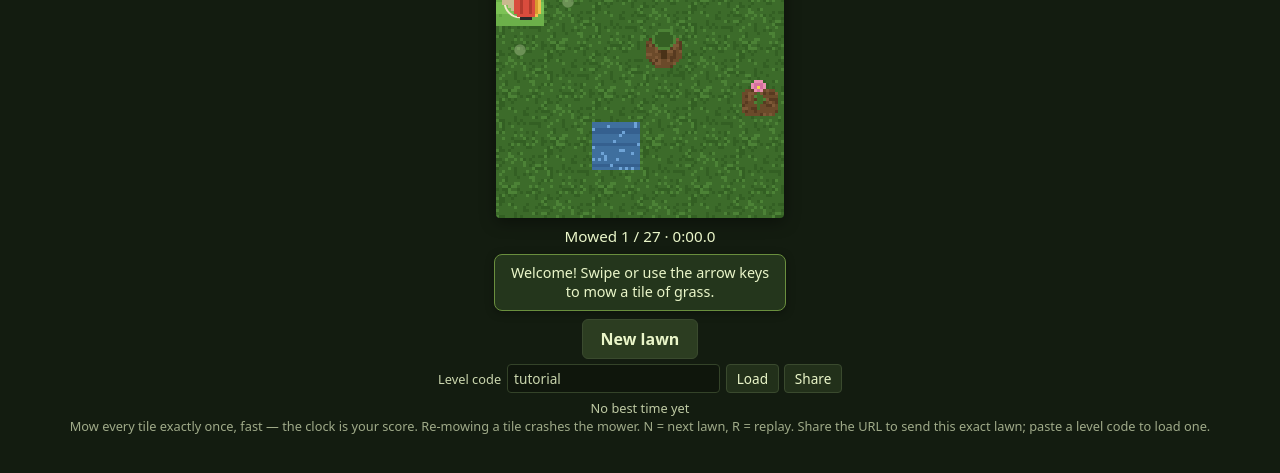
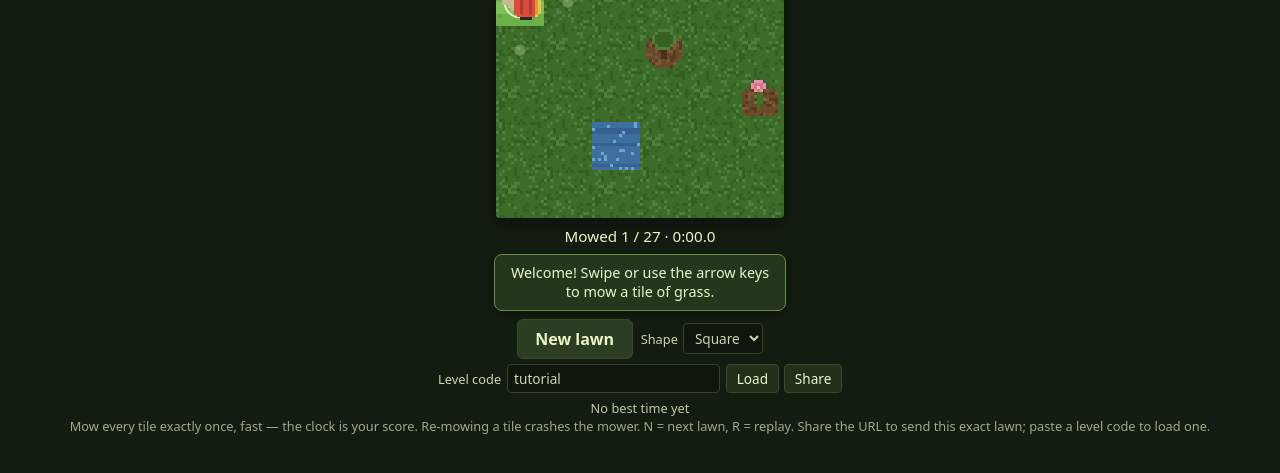
Before and after one commit to nils-wisiol/lawnmower, a website built with Vite: page index.html in a window 1280 px wide. Shown: the part 209-682 px from the top of the page. Built offline with nearby package versions, Linux system fonts and the light colour scheme; animation ran at ten frames a second.

Commit message:
H5: hex serialization & UX integration — shape picker, 6-way onboarding note, hex share round-trip
Completes the hexagonal-levels plan (hexagonal.md H5). The short-form geometry
tag and its round-trip landed in H3; this slice adds the UX so a player can
actually reach a hex lawn and learn its controls:

- randomLevel(size, shape) and the app's nextLevel(shape) thread a geometry
  choice through to generation; square stays the default and encodes to the
  original tag-less v2 code, so the square path is byte-for-byte unchanged.
- A Square/Hex picker in the controls drives what "New lawn" generates. The
  controls reflect the loaded level's geometry (read geometry-blind from whether
  the topology maps the diagonal intents), so a shared hex link flips the picker
  and surfaces HEX_CONTROLS_HINT — the 6-way onboarding note (↑↓ + Q/E/Z/C /
  swipe / tap), shown only on hex so square play stays uncluttered.
- URL-hash sharing was already code-agnostic, so a hex code round-trips through
  the hash and reproduces the exact level on reload.

Tests: randomLevel hex-code/geometry units, and an e2e that opts a new lawn into
hex (asserting the 3.hex.… hash + the note) and reloads a shared hex link to the
identical board — alongside H3's hex playthrough that plays a hex level end to end.

Co-Authored-By: Claude Opus 4.8 <noreply@anthropic.com>

```diff
--- a/index.html
+++ b/index.html
@@ -66,6 +66,13 @@
         align-items: center;
         gap: 0.35rem;
       }
+      .new-lawn-row {
+        display: flex;
+        gap: 0.5rem;
+        align-items: center;
+        flex-wrap: wrap;
+        justify-content: center;
+      }
       .new-lawn {
         font: inherit;
         font-weight: 600;
@@ -78,6 +85,33 @@
       }
       .new-lawn:hover {
         background: #364a29;
+      }
+      .shape-label {
+        display: flex;
+        align-items: center;
+        gap: 0.35rem;
+        font-size: 0.8rem;
+        opacity: 0.85;
+      }
+      .shape-select {
+        font: inherit;
+        font-size: 0.85rem;
+        padding: 0.25rem 0.4rem;
+        border-radius: 4px;
+        border: 1px solid #3a4a2e;
+        background: #0f160c;
+        color: #eaf6c9;
+        cursor: pointer;
+      }
+      .controls-hint {
+        margin: 0;
+        max-width: 32ch;
+        font-size: 0.8rem;
+        opacity: 0.85;
+        color: #d6ea9e;
+      }
+      .controls-hint[hidden] {
+        display: none;
       }
       .seed-form {
         display: flex;
--- a/src/game/app.ts
+++ b/src/game/app.ts
@@ -27,6 +27,7 @@ import {
   type RendererOptions,
 } from '../render/canvasRenderer.ts';
 import { gardenTheme, type Theme } from '../render/theme.ts';
+import type { GridShape } from '../gen/index.ts';
 import { createControls } from './controls.ts';
 import { levelFromCode, type CodedLevel } from './defaultLevel.ts';
 import { pushLevelHash, readLevelCode, syncLevelHash, type HistoryLike } from './levelUrl.ts';
@@ -70,6 +71,16 @@ function supportedInputs(topology: Topology): InputDirection[] {
  * has no input intent at all) — and every geometry, since it reads only the from→to
  * vector. Diagonals round to the nearest cardinal until H3 gives the mower 6 headings.
  */
+/**
+ * Which board geometry a level is, for the controls' shape picker and 6-way hint
+ * (hexagonal.md H5). Read geometry-blind from whether the topology maps the diagonal
+ * (hex-only) intents, so it needs no per-topology tag: a flat-top hex uses the four
+ * diagonals, a square grid never does.
+ */
+function shapeOf(topology: Topology): GridShape {
+  return topology.directionForInput('upLeft') !== undefined ? 'hex' : 'square';
+}
+
 function facingForStep(topology: Topology, from: CellId, to: CellId): Facing {
   const a = topology.layout(from);
   const b = topology.layout(to);
@@ -84,8 +95,11 @@ export interface GameAppOptions {
   readonly renderer?: RendererOptions;
   /** Time source for scoring; defaults to the real system clock. Injected in tests. */
   readonly clock?: Clock;
-  /** Produce the next coded level after a win. Omitted → "next" replays the same level. */
-  readonly nextLevel?: () => CodedLevel;
+  /**
+   * Produce the next coded level after a win, for the player-selected board geometry
+   * (hexagonal.md H5). Omitted → "next" replays the same level.
+   */
+  readonly nextLevel?: (shape: GridShape) => CodedLevel;
   /** History used to sync the URL hash; defaults to window.history. Injected in tests. */
   readonly history?: HistoryLike;
   /** Persistence for best times / seed history; defaults to localStorage-backed. */
@@ -290,6 +304,9 @@ export function mountGame(
     win = { bestMs, newBest: false };
     controls.setBestTime(bestMs);
     controls.setCode(currentCode);
+    // Keep the shape picker (and its 6-way hint) reflecting the level on screen, so a
+    // shared hex link teaches its controls and a subsequent "New lawn" stays hex.
+    controls.setShape(shapeOf(session.level.topology));
   };
 
   /** Record a just-won run's time against the current level (once per run). */
@@ -328,7 +345,7 @@ export function mountGame(
       replaySame();
       return;
     }
-    const coded = options.nextLevel();
+    const coded = options.nextLevel(controls.shape());
     currentCode = coded.code;
     session.load(coded.level);
     announceLevel(true);
--- a/src/game/controls.ts
+++ b/src/game/controls.ts
@@ -5,11 +5,16 @@
 // the current best time.
 
 import { formatTime } from '../model/index.ts';
+import type { GridShape } from '../gen/index.ts';
+import { HEX_CONTROLS_HINT } from './tutorial.ts';
 
 export interface ControlsCallbacks {
   /** Load a level from a pasted/typed code (already trimmed, non-empty). */
   onLoadCode(code: string): void;
-  /** Move on to a fresh lawn — the on-screen (tap) equivalent of the N key. */
+  /**
+   * Move on to a fresh lawn — the on-screen (tap) equivalent of the N key. The app
+   * reads the selected geometry via `Controls.shape()` when generating it.
+   */
   onNext(): void;
   /** The URL to copy when Share is pressed (carries the current level's code). */
   shareUrl(): string;
@@ -22,6 +27,13 @@ export interface Controls {
   setBestTime(ms: number | undefined): void;
   /** Reflect the current level's code in the input (so it reads as the shareable code). */
   setCode(code: string | undefined): void;
+  /** The geometry the player has selected for the next generated lawn (hexagonal.md H5). */
+  shape(): GridShape;
+  /**
+   * Reflect the loaded level's geometry in the shape picker (so the picker always
+   * shows what is on screen) and surface/hide the 6-way controls hint accordingly.
+   */
+  setShape(shape: GridShape): void;
 }
 
 /** Copy text to the clipboard, resolving false if no clipboard API is available. */
@@ -46,6 +58,43 @@ export function createControls(callbacks: ControlsCallbacks): Controls {
   nextButton.className = 'new-lawn';
   nextButton.textContent = 'New lawn';
   nextButton.addEventListener('click', () => callbacks.onNext());
+
+  // Geometry picker for the next generated lawn (hexagonal.md H5). Sits next to "New
+  // lawn" since it decides what that button hands out; square is the default so the
+  // familiar four-arrow game is unchanged until the player opts into hex.
+  const shapeLabel = document.createElement('label');
+  shapeLabel.className = 'shape-label';
+  shapeLabel.append('Shape');
+  const shapeSelect = document.createElement('select');
+  shapeSelect.className = 'shape-select';
+  shapeSelect.setAttribute('aria-label', 'Board shape for a new lawn');
+  for (const [value, text] of [
+    ['square', 'Square'],
+    ['hex', 'Hex'],
+  ] as const) {
+    const option = document.createElement('option');
+    option.value = value;
+    option.textContent = text;
+    shapeSelect.append(option);
+  }
+  shapeLabel.append(shapeSelect);
+
+  const newLawnRow = document.createElement('div');
+  newLawnRow.className = 'new-lawn-row';
+  newLawnRow.append(nextButton, shapeLabel);
+
+  // The 6-way controls onboarding note (hexagonal.md §4). Shown only while a hex board
+  // is selected/loaded — square play never sees it, keeping the default uncluttered.
+  const controlsHint = document.createElement('p');
+  controlsHint.className = 'controls-hint';
+  const currentShape = (): GridShape => (shapeSelect.value === 'hex' ? 'hex' : 'square');
+  const syncShapeHint = (): void => {
+    const hex = currentShape() === 'hex';
+    controlsHint.textContent = hex ? HEX_CONTROLS_HINT : '';
+    controlsHint.hidden = !hex;
+  };
+  shapeSelect.addEventListener('change', syncShapeHint);
+  syncShapeHint();
 
   const form = document.createElement('form');
   form.className = 'seed-form';
@@ -81,7 +130,7 @@ export function createControls(callbacks: ControlsCallbacks): Controls {
   const best = document.createElement('p');
   best.className = 'best-time';
 
-  element.append(nextButton, form, best);
+  element.append(newLawnRow, controlsHint, form, best);
 
   form.addEventListener('submit', (event) => {
     event.preventDefault();
@@ -110,5 +159,12 @@ export function createControls(callbacks: ControlsCallbacks): Controls {
       // level's code when the field isn't focused.
       if (document.activeElement !== input) input.value = code ?? '';
     },
+    shape(): GridShape {
+      return currentShape();
+    },
+    setShape(shape: GridShape): void {
+      if (shapeSelect.value !== shape) shapeSelect.value = shape;
+      syncShapeHint();
+    },
   };
 }
--- a/src/game/defaultLevel.ts
+++ b/src/game/defaultLevel.ts
@@ -8,7 +8,7 @@
 import { DEMO_LEVEL_MAP } from './demoLevel.ts';
 import { readLevelCode } from './levelUrl.ts';
 import { TUTORIAL_CODE, tutorialLevel } from './tutorial.ts';
-import { encodeShortForm, levelFromShortForm } from '../gen/index.ts';
+import { encodeShortForm, levelFromShortForm, type GridShape } from '../gen/index.ts';
 import { levelFromAscii, type Level } from '../model/index.ts';
 
 /** Fixed seed for the deterministic default boot level (today's daily lawn). */
@@ -129,15 +129,18 @@ export function bootLevel(hash: string, size: LevelSize = DEFAULT_SIZE): CodedLe
 /**
  * A fresh random level for the "next lawn" flow (M4): a new seed each call, so
  * consecutive wins hand out new solvable-by-construction levels — each carrying its
- * code so the URL can advertise it for sharing.
+ * code so the URL can advertise it for sharing. `shape` (hexagonal.md §2.5/H5) picks
+ * the geometry the player selected in the controls; it defaults to `square`, which
+ * encodes to the original tag-less code so the square path is byte-for-byte unchanged.
  */
-export function randomLevel(size: LevelSize = DEFAULT_SIZE): CodedLevel {
+export function randomLevel(size: LevelSize = DEFAULT_SIZE, shape: GridShape = 'square'): CodedLevel {
   const seed = Math.floor(Math.random() * 0xffffffff);
   const code = encodeShortForm({
     seed,
     width: size.width,
     height: size.height,
     coverage: NEXT_LEVEL_COVERAGE,
+    shape,
   });
   return levelFromCode(code);
 }
--- a/src/game/tutorial.ts
+++ b/src/game/tutorial.ts
@@ -28,6 +28,17 @@ export interface CoachMessages {
   readonly lost: string;
 }
 
+/**
+ * Onboarding note for hex levels' 6-way controls (hexagonal.md §2.2/§4, H5). The
+ * controls show it while a hex board is loaded: a flat-top hex has six neighbours, so
+ * the four arrow keys can't reach them all — the diagonals get their own Q/E/Z/C keys
+ * (and swipe/tap-to-move work in six directions). Square play never surfaces it, so
+ * the four-arrow default stays uncluttered. Lives here with the rest of the onboarding
+ * copy; the controls import it.
+ */
+export const HEX_CONTROLS_HINT =
+  'Hex lawn — 6 directions: use ↑ ↓ and Q / E / Z / C, or swipe / tap a tile.';
+
 export const TUTORIAL_COACH: CoachMessages = {
   start: 'Welcome! Swipe or use the arrow keys to mow a tile of grass.',
   progress: 'Mow every tile — but never drive back over cut grass, and steer around the obstacles.',
--- a/src/main.ts
+++ b/src/main.ts
@@ -33,7 +33,7 @@ export function bootstrap(container: HTMLElement): void {
   }
 
   mountGame(container, initial, {
-    nextLevel: () => randomLevel(size),
+    nextLevel: (shape) => randomLevel(size, shape),
     store,
     coach: TUTORIAL_COACH_CONFIG,
   });
```
Also changed, not shown: hexagonal.md (+14 -1 lines), tests/e2e/hexControls.spec.ts (added, +66 -0 lines), tests/unit/game/levelSource.test.ts (+22 -1 lines).
